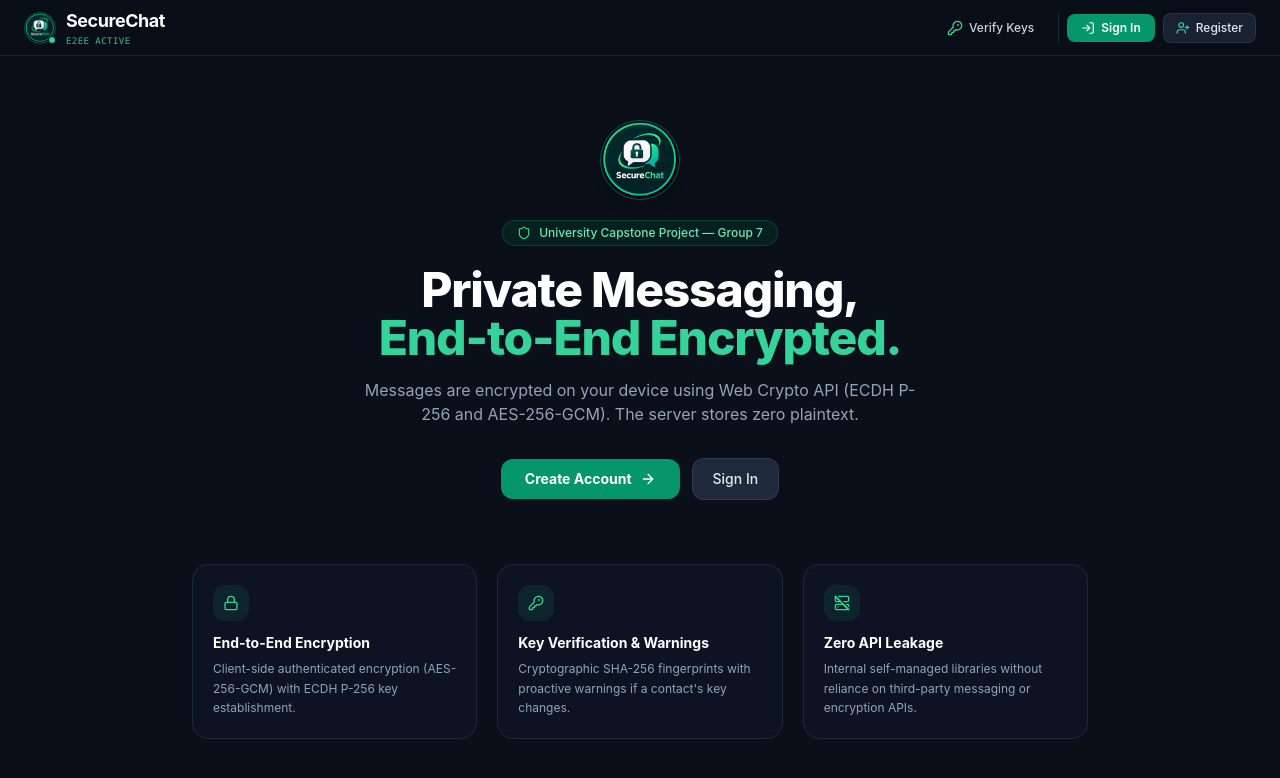
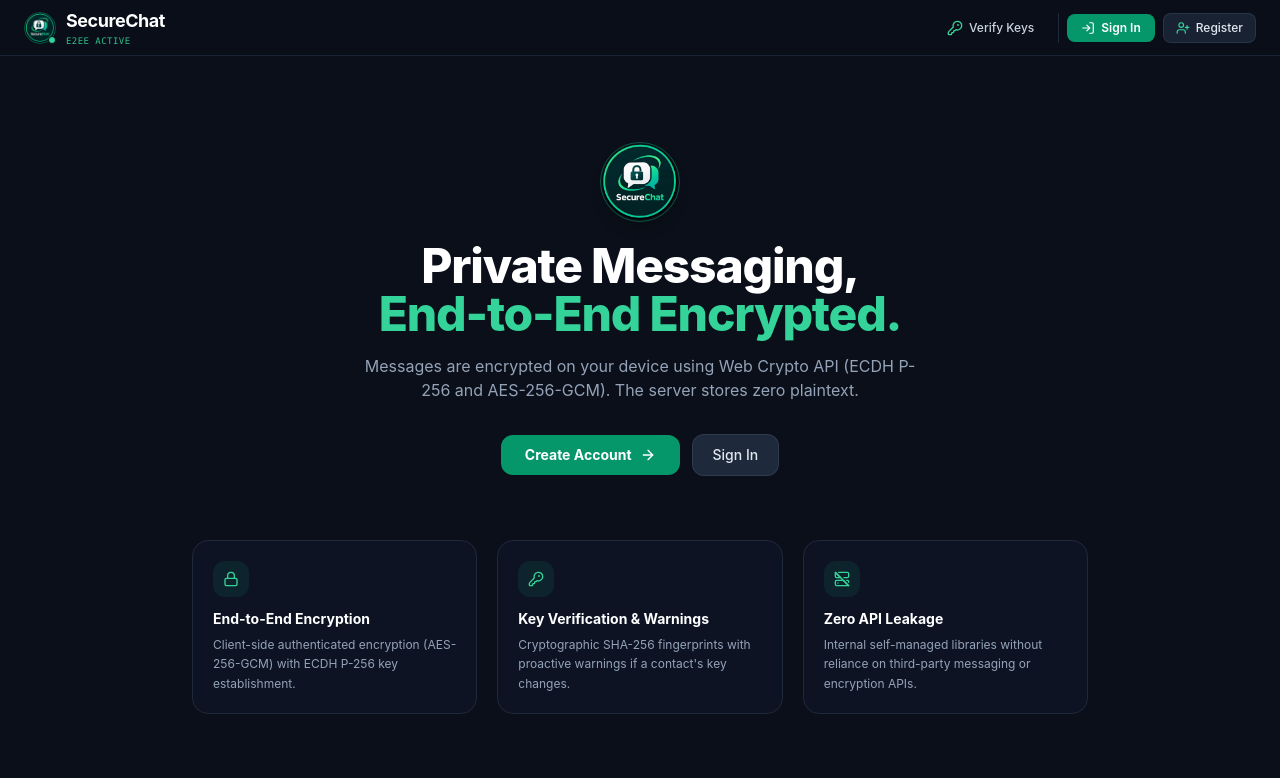
Before and after one commit to SPD-G107/SecureChat, a Next.js app in the folder frontend/: page / in a window 1280 px wide. Shown: the top 778 px of the page. Built offline with nearby package versions, Linux system fonts and the light colour scheme.

Commit message:
style(home): remove University Capstone Project badge from landing hero

```diff
--- a/frontend/src/app/page.tsx
+++ b/frontend/src/app/page.tsx
@@ -3,7 +3,7 @@
 import React, { useState, useEffect } from 'react';
 import Link from 'next/link';
 import { useRouter } from 'next/navigation';
-import { Shield, Lock, KeyRound, ServerOff, ArrowRight, MessageSquare, LogOut } from 'lucide-react';
+import { Lock, KeyRound, ServerOff, ArrowRight, MessageSquare, LogOut } from 'lucide-react';
 import { ApiClient } from '@/lib/api-client';
 
 export default function HomePage() {
@@ -58,12 +58,6 @@ export default function HomePage() {
             alt="SecureChat Logo"
             className="w-20 h-20 rounded-full object-cover border border-emerald-500/40 shadow-lg"
           />
-        </div>
-
-        {/* Clean Badge */}
-        <div className="inline-flex items-center gap-2 px-3.5 py-1 rounded-full bg-emerald-950/60 border border-emerald-800/60 text-emerald-300 text-xs font-medium mb-5">
-          <Shield className="w-3.5 h-3.5 text-emerald-400" />
-          <span>University Capstone Project — Group 7</span>
         </div>
 
         {/* Clean, Readable Title */}
```
